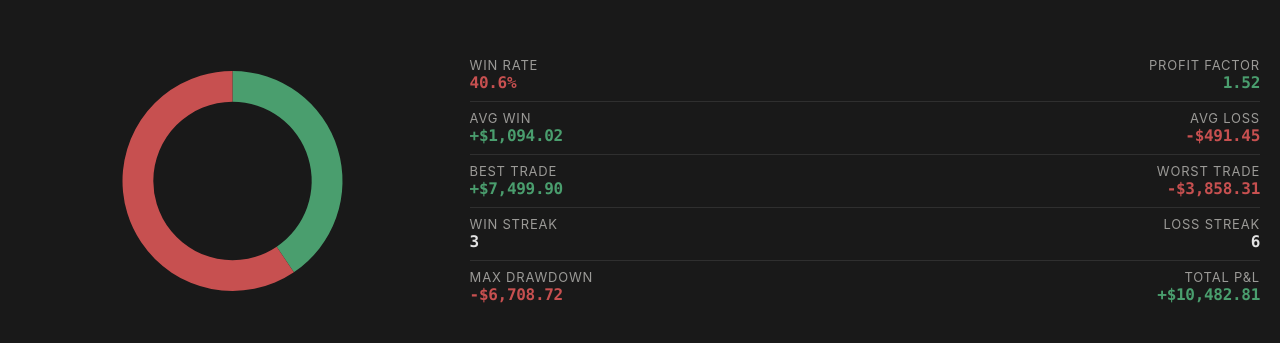
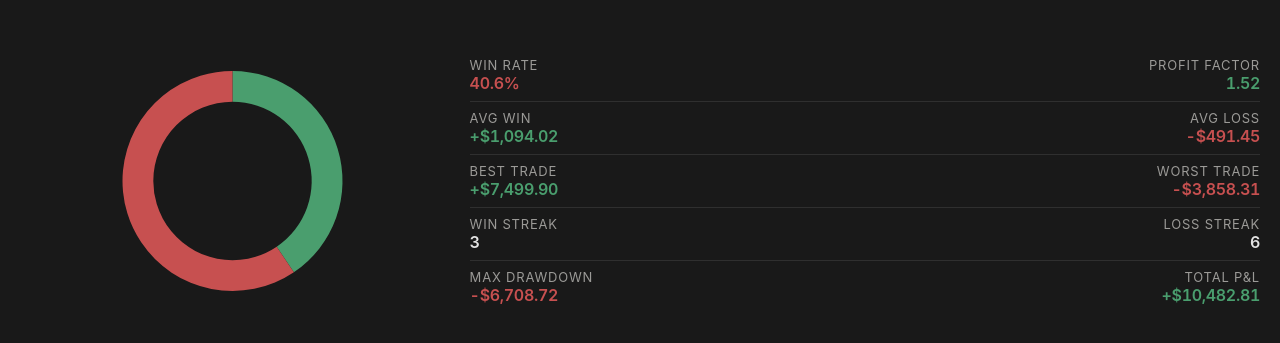
Before and after one commit to TexSupport504/trade-charts, a plain HTML site: page winloss.html in a window 1280 px wide. Shown: the part 219-562 px from the top of the page. Drawn offline with nearby package versions, Linux system fonts and the light colour scheme.

Commit message:
tabular-nums sans-serif instead of monospace

```diff
--- a/winloss.html
+++ b/winloss.html
@@ -10,7 +10,7 @@ body{display:flex;gap:24px;align-items:stretch;padding:16px 20px}
 .row{display:flex;justify-content:space-between;padding:10px 0;border-bottom:1px solid var(--d)}
 .row:last-child{border-bottom:0}
 .row .l{font:500 9px/1 inherit;text-transform:uppercase;letter-spacing:.8px;color:var(--m)}
-.row .v{font:600 16px/1 SFMono-Regular,"Roboto Mono",Menlo,monospace;margin-top:3px;letter-spacing:-.3px}
+.row .v{font:600 16px/1 ui-sans-serif,-apple-system,BlinkMacSystemFont,"Segoe UI",Helvetica,Arial,sans-serif;font-variant-numeric:tabular-nums;margin-top:3px;letter-spacing:-.3px}
 .p{color:var(--g)}.n{color:var(--r)}
 </style></head><body>
 <div class="ch"><canvas id="c"></canvas></div>
```
